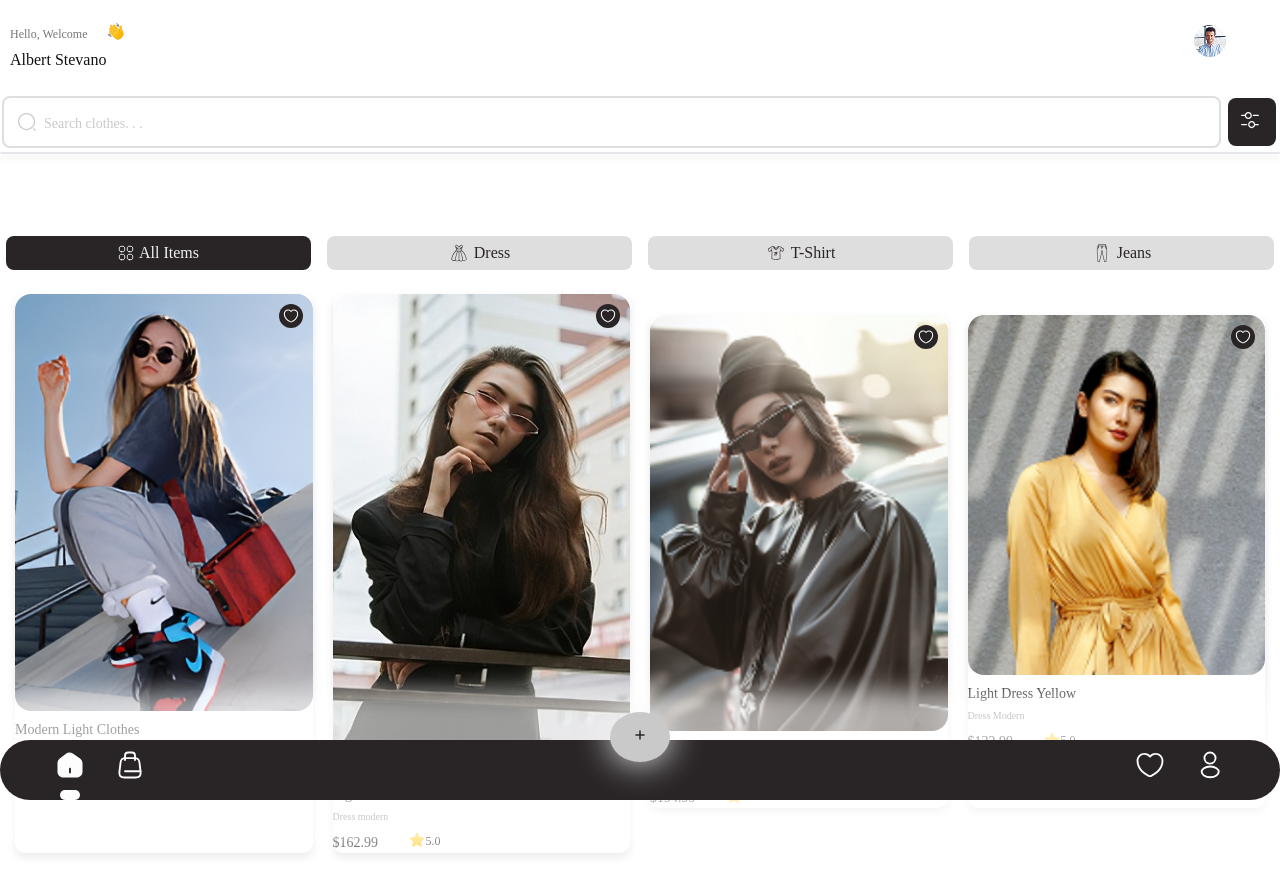
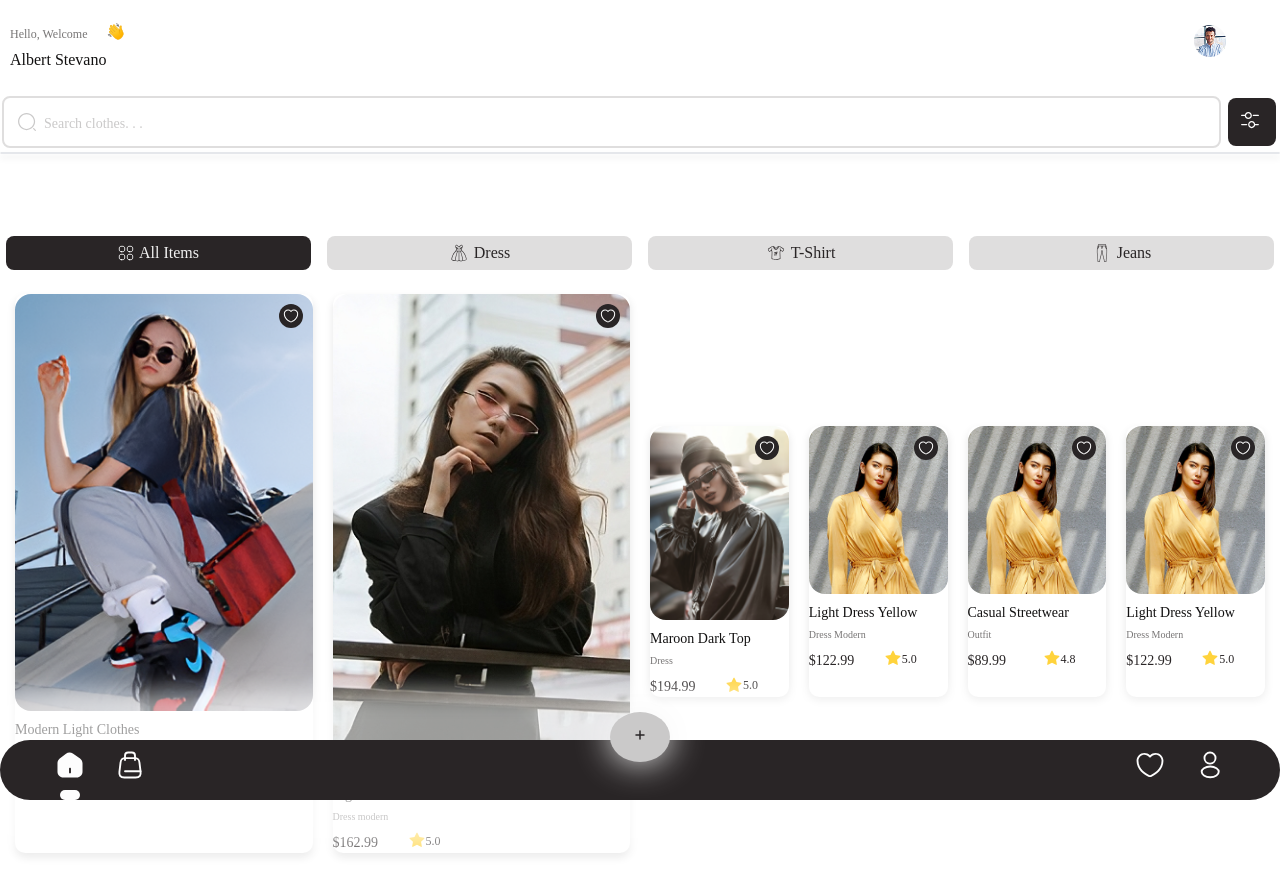
Before and after one commit to kevincito0987/eCommerceClothingStore, a website: page views/homePage.html in a window 1280 px wide. Drawn offline with Linux system fonts and the light colour scheme; a web font is replaced by a local one.

Commit message:
perf: :zap: Listos los detalles iniciales.

```diff
--- a/views/homePage.html
+++ b/views/homePage.html
@@ -119,6 +119,44 @@
                             </div>
                         </div>
                     </div>
+                    <div class="card4" id="card5">
+                        <div class="card-image4">
+                            <img src="../storage/img/Product4PageHome.png" alt="Product Image">
+                            <div class="iconimage4">
+                                <img src="../storage/icons/heartIcon.svg" alt="Hand Icon">
+                            </div>
+                        </div>
+                        <div class="card-content">
+                            <h3 class="card-title">Casual Streetwear</h3>
+                            <p class="card-text">Outfit</p>
+                            <div class="card-button">
+                                <p>$89.99</p>
+                                <div class="valoration">
+                                    <img src="../storage/icons/starIcon.svg" alt="Star Icon" class="star-icon">
+                                    <p>4.8</p>
+                                </div>
+                            </div>
+                        </div>
+                    </div>
+                    <div class="card4" id="card6">
+                        <div class="card-image4">
+                            <img src="../storage/img/Product4PageHome.png" alt="Product Image">
+                            <div class="iconimage4">
+                                <img src="../storage/icons/heartIcon.svg" alt="Hand Icon">
+                            </div>
+                        </div>
+                        <div class="card-content">
+                            <h3 class="card-title">Light Dress Yellow</h3>
+                            <p class="card-text">Dress Modern</p>
+                            <div class="card-button">
+                                <p>$122.99</p>
+                                <div class="valoration">
+                                    <img src="../storage/icons/starIcon.svg" alt="Star Icon" class="star-icon">
+                                    <p>5.0</p>
+                                </div>
+                            </div>
+                        </div>
+                    </div>
                 </div>
             </section>
         </main>
```
